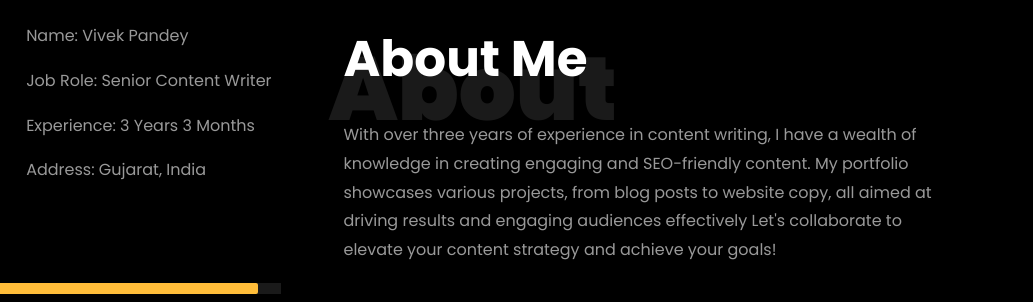
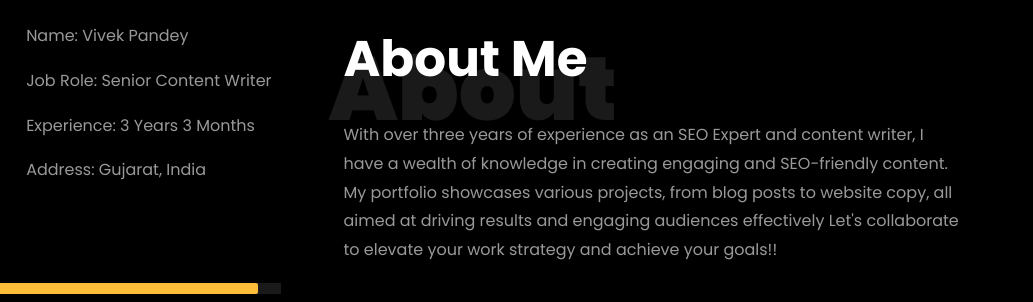
Before and after one commit to vivekpandey112/Portfolio, a plain HTML site: page index.html in a window 1280 px wide. Shown: the part 840-1142 px from the top of the page, 247-1280 px from the left. Drawn offline with Linux system fonts and the light colour scheme; files whose address does not match are found by name.

Commit message:
Update index.html

```diff
--- a/index.html
+++ b/index.html
@@ -270,9 +270,8 @@
 								<h1 class="big">About</h1>
 								<h2 class="mb-4">About Me</h2>
 
-								<p>With over three years of experience in content writing, I have a wealth of knowledge in creating engaging and SEO-friendly content.
-									My portfolio showcases various projects, from blog posts to website copy, all aimed at driving results and engaging audiences effectively
-									Let's collaborate to elevate your content strategy and achieve your goals!</p>
+								<p>With over three years of experience as an SEO Expert and content writer, I have a wealth of knowledge in creating engaging and SEO-friendly content. My portfolio showcases various projects,
+									from blog posts to website copy, all aimed at driving results and engaging audiences effectively Let's collaborate to elevate your work strategy and achieve your goals!!</p>
 								<ul class="about-info mt-4 px-md-0 px-2">
 									<li class="d-flex"><span>Profile:</span> <span>SEO &amp; Content Writer</span></li>
 
```
